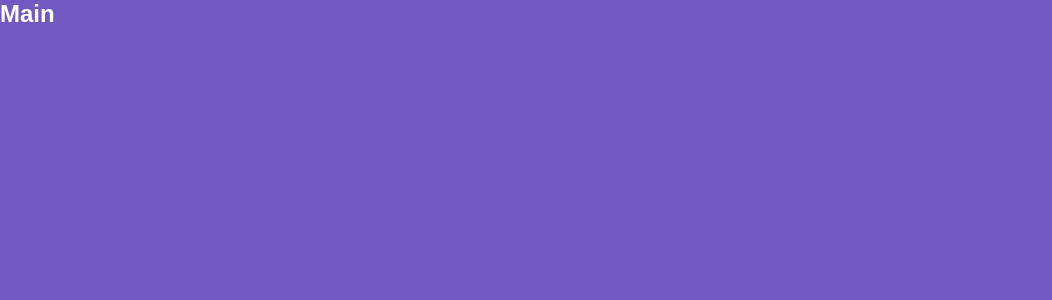
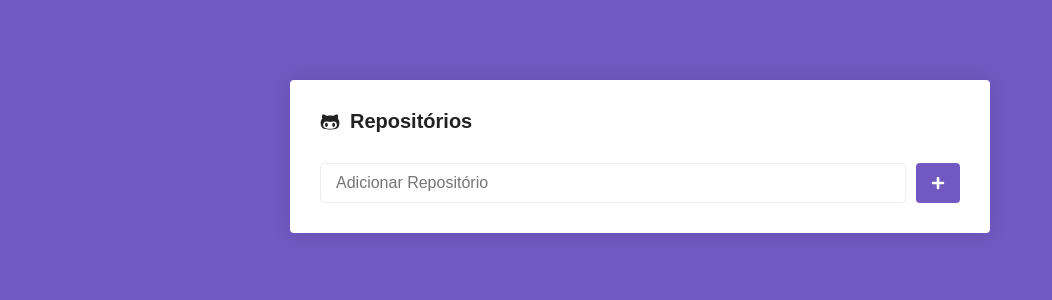
Before and after one commit to diegoaraujo85/gostack-modulo05-reactjs, a React (Create React App) app: page / in a window 1280 px wide. Shown: the top 300 px of the page, without its empty margins (0-1052 px from the left). Built offline with nearby package versions, Linux system fonts and the light colour scheme.

Commit message:
adicionando estilos ao Main

```diff
--- a/package.json
+++ b/package.json
@@ -8,6 +8,7 @@
     "@testing-library/user-event": "^7.1.2",
     "react": "^16.12.0",
     "react-dom": "^16.12.0",
+    "react-icons": "^3.9.0",
     "react-router-dom": "^5.1.2",
     "react-scripts": "3.3.1",
     "styled-components": "^5.0.1"
--- a/src/pages/Main/index.js
+++ b/src/pages/Main/index.js
@@ -1,8 +1,23 @@
 import React from 'react';
 
-import { Title } from './styles';
-// import { Container } from './styles';
+import { FaGithubAlt, FaPlus } from 'react-icons/fa';
+
+import { Container, Form, SubmitButton } from './styles';
 
 export default function Main() {
-  return <Title>Main</Title>;
+  return (
+    <Container>
+      <h1>
+        <FaGithubAlt />
+        Repositórios
+      </h1>
+
+      <Form onSubmit={() => {}}>
+        <input type="text" placeholder="Adicionar Repositório" />
+        <SubmitButton disabled>
+          <FaPlus color="#fff" size={14} />
+        </SubmitButton>
+      </Form>
+    </Container>
+  );
 }
--- a/src/pages/Main/styles.js
+++ b/src/pages/Main/styles.js
@@ -1,12 +1,46 @@
 import styled from 'styled-components';
 
-export const Title = styled.h1`
-  font-size: 24px;
-  color: ${props => (props.error ? 'red' : '#fff')};
-  font-family: Arial, Helvetica, sans-serif;
+export const Container = styled.div`
+  max-width: 700px;
+  background: #fff;
+  border-radius: 4px;
+  box-shadow: 0 0 20px rgba(0, 0, 0, 0.1);
+  padding: 30px; /* espaço interno */
+  margin: 80px auto; /* 80 em cima e embaixo*/
 
-  small {
-    font-size: 14px;
-    color: #333;
+  h1 {
+    font-size: 20px;
+    display: flex;
+    flex-direction: row;
+    align-items: center;
+
+    svg {
+      margin-right: 10px;
+    }
   }
 `;
+export const Form = styled.form`
+  margin-top: 30px;
+  display: flex;
+  flex-direction: row;
+
+  input {
+    flex: 1;
+    border: 1px solid #eee;
+    padding: 10px 15px;
+    border-radius: 4px;
+    font-size: 16px;
+  }
+`;
+export const SubmitButton = styled.button.attrs({ type: 'submit' })`
+  background: #7159c1;
+  border: 0;
+  padding: 0 15px;
+  margin-left: 10px;
+  border-radius: 4px;
+
+  /** alinhando ao centro */
+  display: flex;
+  justify-content: center;
+  align-items: center;
+`;
```
Also changed, not shown: 1 other file (tests, documents, lock files or other folders).
